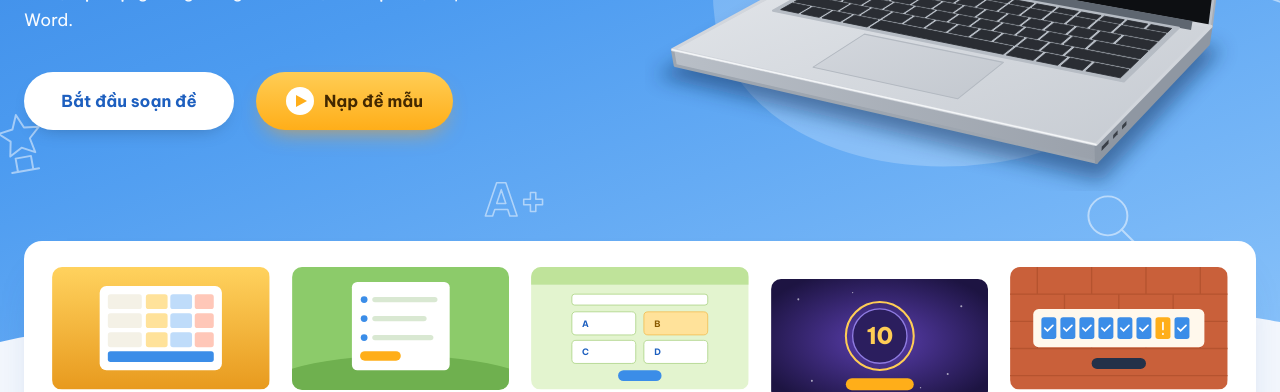
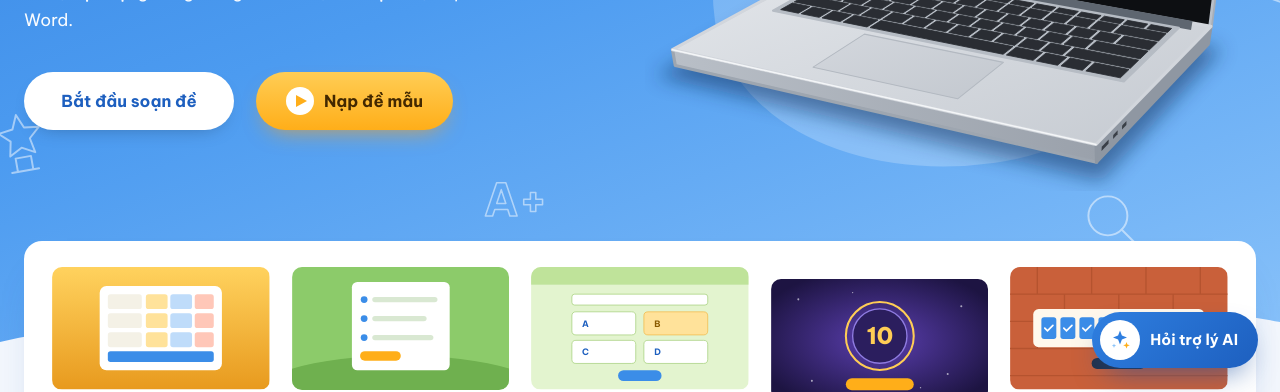
Before and after one commit to trantungtran/trantungtran.github.io, a plain HTML site: page index.html in a window 1280 px wide. Shown: the part 408-800 px from the top of the page. Drawn offline with Linux system fonts and the light colour scheme.

Commit message:
Update index.html

```diff
--- a/index.html
+++ b/index.html
@@ -1971,7 +1971,7 @@
   const COZE={
     api:"https://api.coze.com",
     botId:"7693551496931704885",
-    token:""
+    token:"pat_qGtQuhxC09v8cJz4SYuVe6qmRz5dWbiKxJvdmeKSJwBut0VRtpbBbnv0Rna5xRqw"
   };
   let sample=null, mode=null, turns=[], ctl=null, busy=false;
   const en=()=>{ try{ return window.__appLang&&window.__appLang()==="en"; }catch(e){ return false; } };
```
